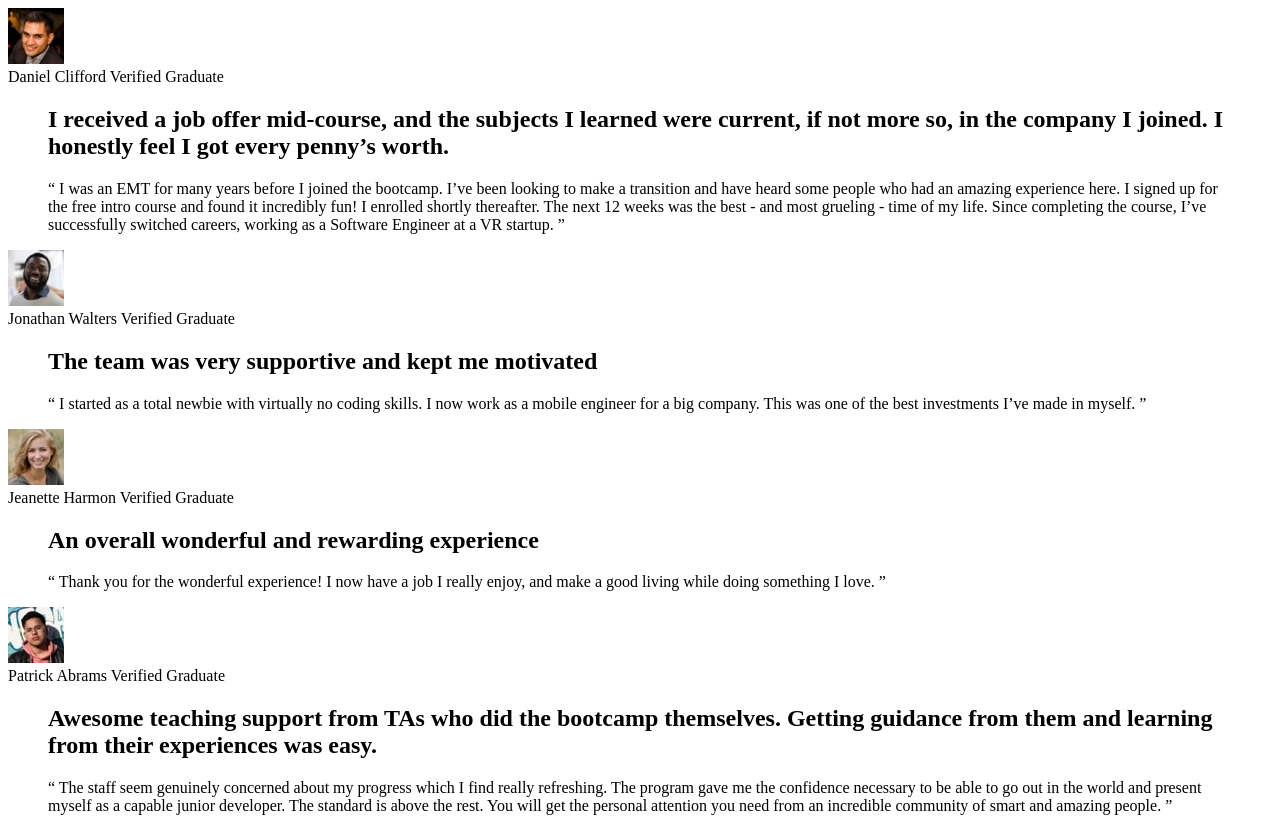
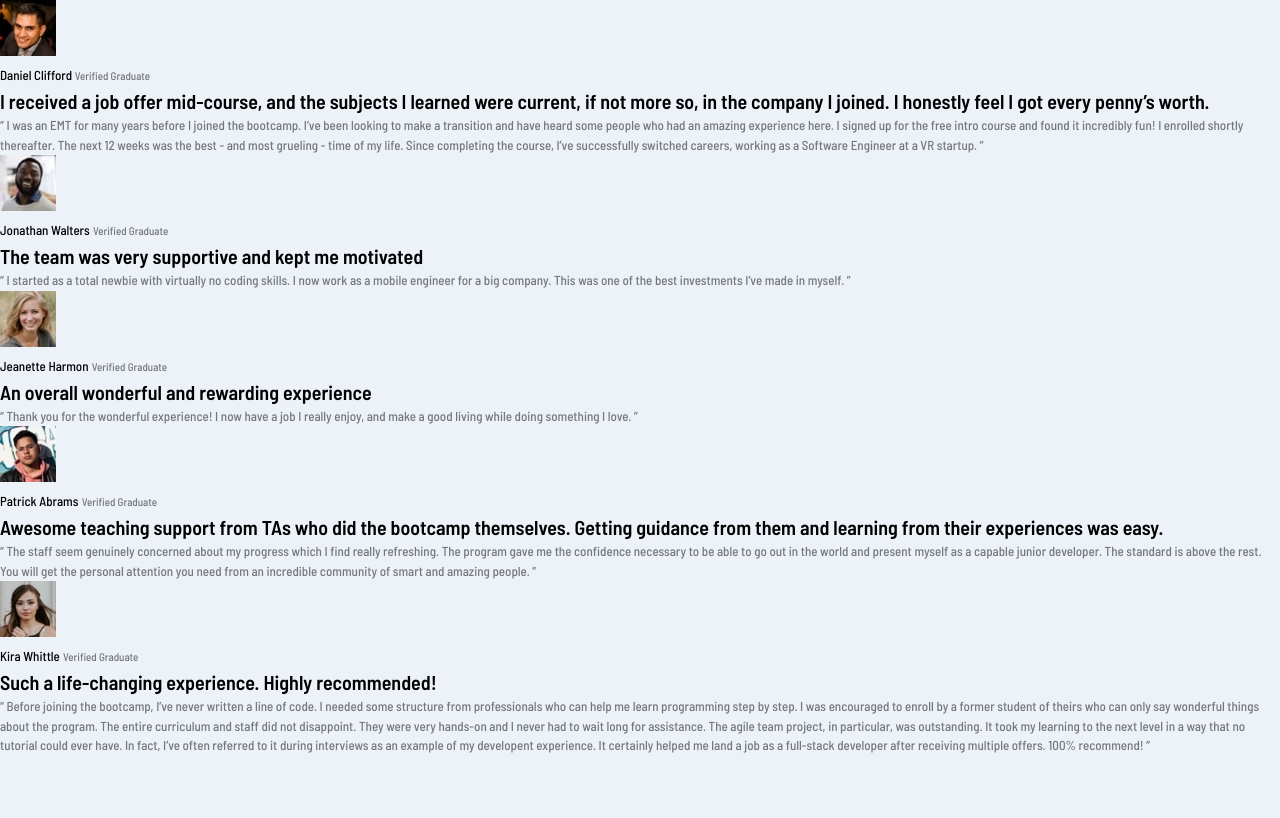
Before and after one commit to davelilleystone/fem-testimonials-2024, a plain HTML site: page index.html in a window 1280 px wide. Shown: the top 818 px of the page. Drawn offline with Linux system fonts and the light colour scheme.

Commit message:
Add font styling and link font

```diff
--- a/index.html
+++ b/index.html
@@ -11,6 +11,14 @@
       sizes="32x32"
       href="./images/favicon-32x32.png"
     />
+    <link rel="preconnect" href="https://fonts.googleapis.com" />
+    <link rel="preconnect" href="https://fonts.gstatic.com" crossorigin />
+    <link
+      href="https://fonts.googleapis.com/css2?family=Barlow+Semi+Condensed:wght@500;600&display=swap"
+      rel="stylesheet"
+    />
+
+    <link rel="stylesheet" href="style.css" />
 
     <title>Frontend Mentor | [Challenge Name Here]</title>
   </head>
--- a/style.css
+++ b/style.css
@@ -12,6 +12,11 @@
 
   --light-gray: hsl(0, 0%, 81%);
   --light-grayish-blue: hsl(210, 46%, 95%);
+
+  /* Typography */
+
+  --font-medium-weight: 500;
+  --font-semi-bold: 600;
 }
 
 /* Basic reset */
@@ -27,6 +32,32 @@
 }
 
 body {
+  background-color: var(--light-grayish-blue);
+  font-family: "Barlow Semi Condensed", system-ui, -apple-system,
+    BlinkMacSystemFont, "Segoe UI", Roboto, Oxygen, Ubuntu, Cantarell,
+    "Open Sans", "Helvetica Neue", sans-serif;
+  font-weight: var(--font-medium-weight);
   line-height: 1.5;
   -webkit-font-smoothing: antialiased;
 }
+
+/* General font sizing and styling */
+
+h2 {
+  font-size: 1.25rem;
+  font-weight: var(--font-semi-bold);
+}
+
+blockquote + blockquote {
+  opacity: 50%;
+}
+
+blockquote + blockquote,
+.name {
+  font-size: 0.813rem;
+}
+
+.title {
+  font-size: 0.688rem;
+  opacity: 50%;
+}
```
